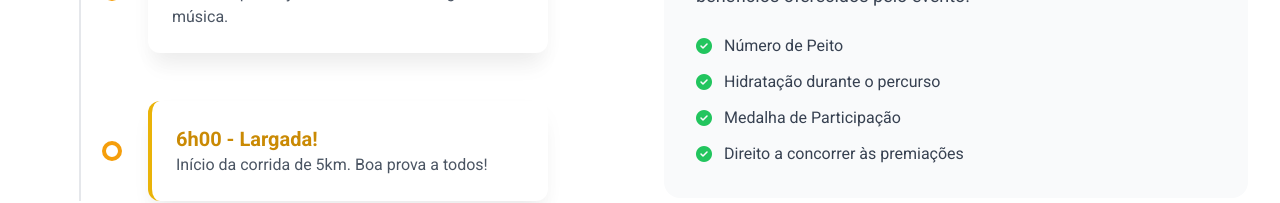
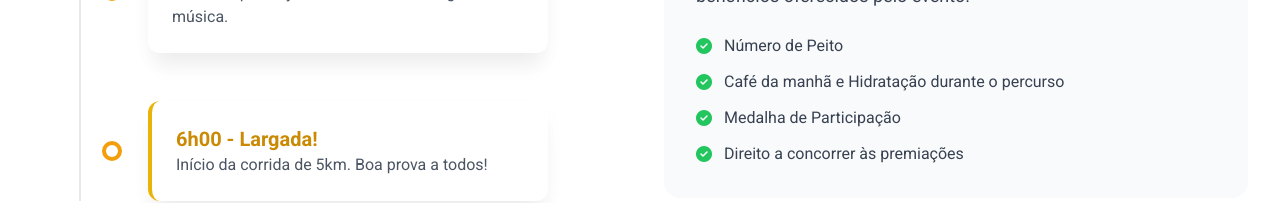
Before and after one commit to zapyeradmin/corrida-das-juventudes, a React (Vite) app: page / in a window 1280 px wide. Shown: the part 2969-3172 px from the top of the page. Built offline with nearby package versions, Linux system fonts and the light colour scheme.

Commit message:
Visual edit in Lovable
Edited UI in Lovable

```diff
--- a/src/components/sections/ScheduleSection.tsx
+++ b/src/components/sections/ScheduleSection.tsx
@@ -1,6 +1,5 @@
 export const ScheduleSection = () => {
-  return (
-    <section id="cronograma" className="py-20 md:py-28 bg-white">
+  return <section id="cronograma" className="py-20 md:py-28 bg-white">
       <div className="container mx-auto px-4 sm:px-6 lg:px-8">
         <h2 className="section-title text-4xl md:text-5xl font-bold text-center mb-4">
           Cronograma do <span className="gradient-text">Grande Dia</span>
@@ -48,7 +47,7 @@ export const ScheduleSection = () => {
               </li>
               <li className="flex items-center">
                 <i className="fas fa-check-circle text-green-500 mr-3"></i>
-                <span>Hidratação durante o percurso</span>
+                <span>Café da manhã e Hidratação durante o percurso</span>
               </li>
               <li className="flex items-center">
                 <i className="fas fa-check-circle text-green-500 mr-3"></i>
@@ -62,6 +61,5 @@ export const ScheduleSection = () => {
           </div>
         </div>
       </div>
-    </section>
-  );
+    </section>;
 };
```
